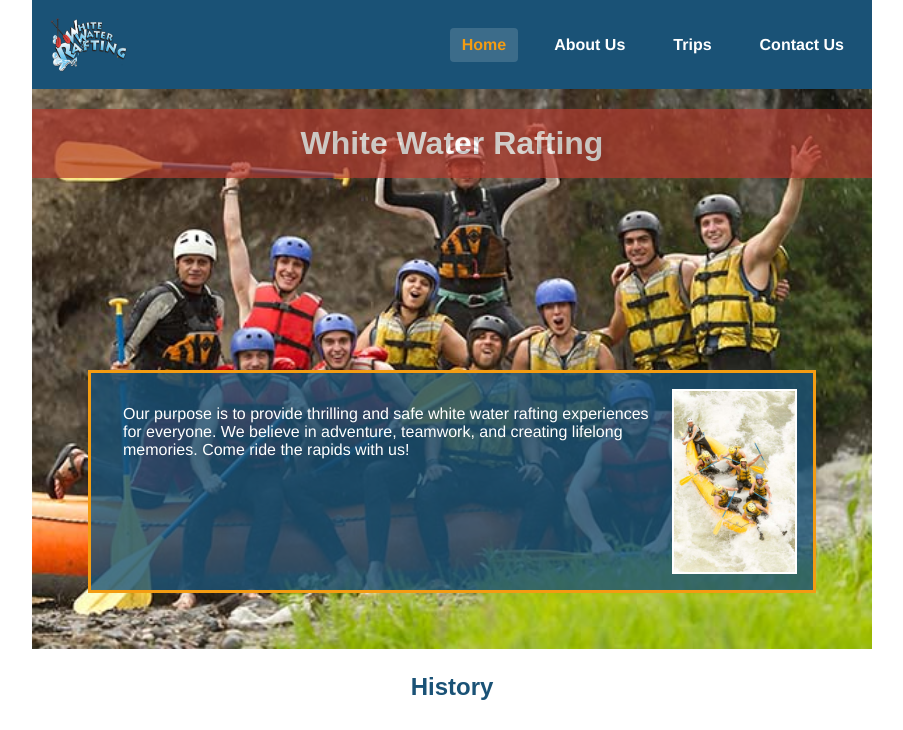
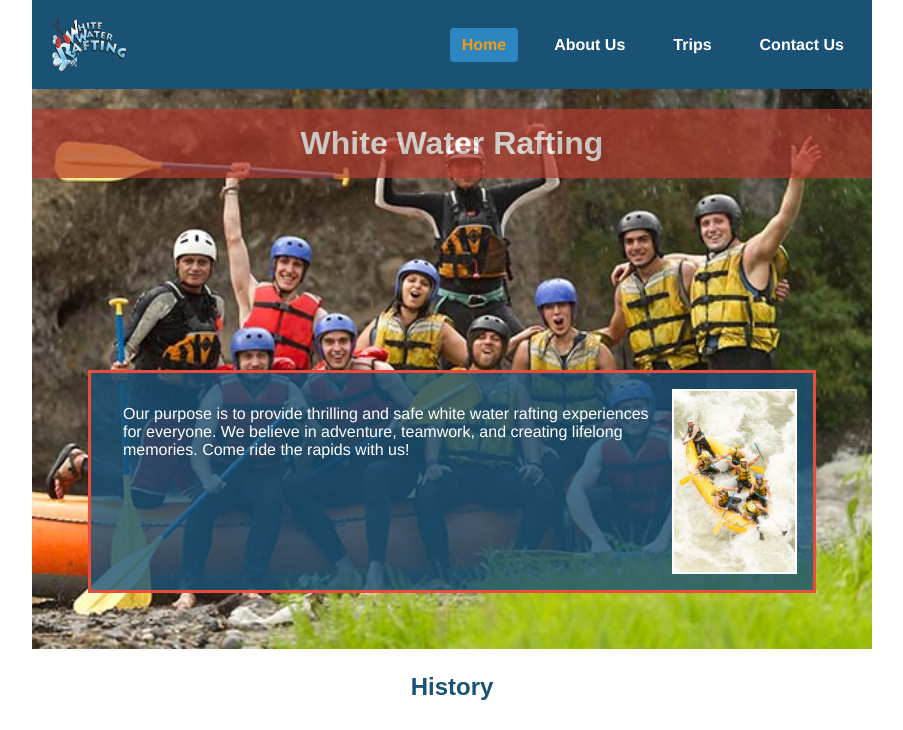
Before and after one commit to theoluordiah/wdd130, a plain HTML site: page wwr/about.html in a window 1280 px wide. In both pictures the pointer is over the link "Home". Shown: the top 730 px of the page, without its empty margins (188-1091 px from the left). Drawn offline with Linux system fonts and the light colour scheme.

Commit message:
week 4 Ii

```diff
--- a/wwr/styles/rafting.css
+++ b/wwr/styles/rafting.css
@@ -55,7 +55,7 @@ header nav a {
 
 header nav a:hover {
   color: var(--accent2-color);
-  background-color: rgba(255, 255, 255, 0.15);
+  background-color: var(--secondary-color);
   border-radius: 4px;
 }
 
@@ -130,7 +130,7 @@ article {
   right: 40px;
   background-color: rgba(26, 82, 118, 0.8);
   color: #fff;
-  border: 3px solid var(--accent2-color);
+  border: 3px solid var(--accent1-color);
 }
 
 .hero article img {
```
